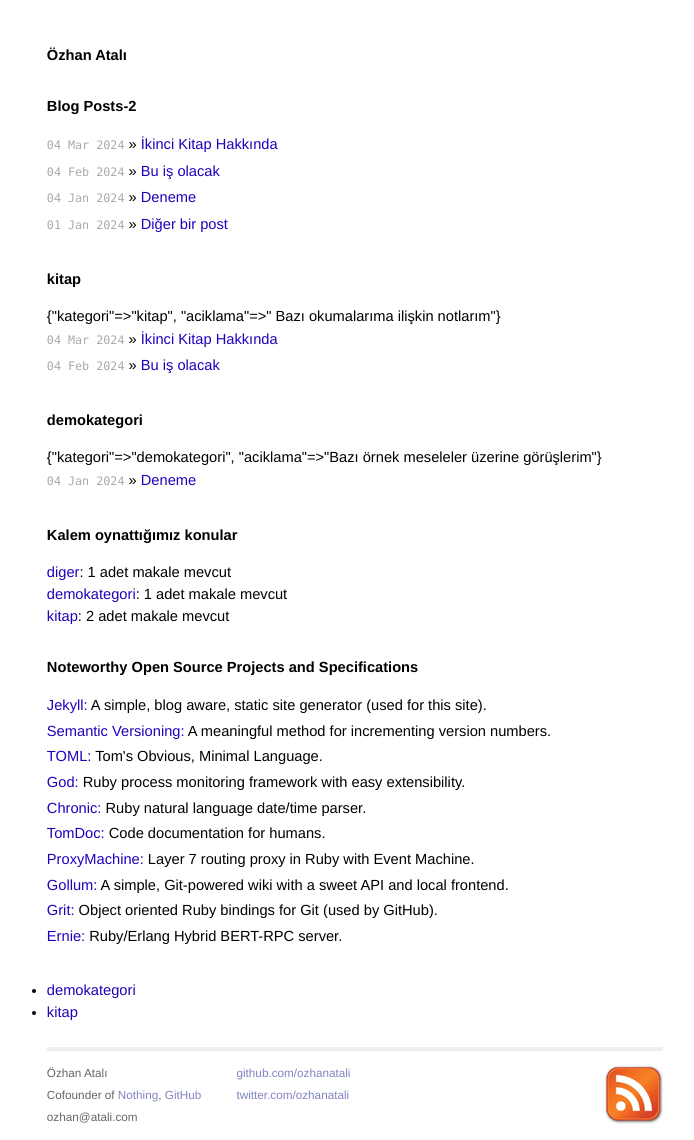
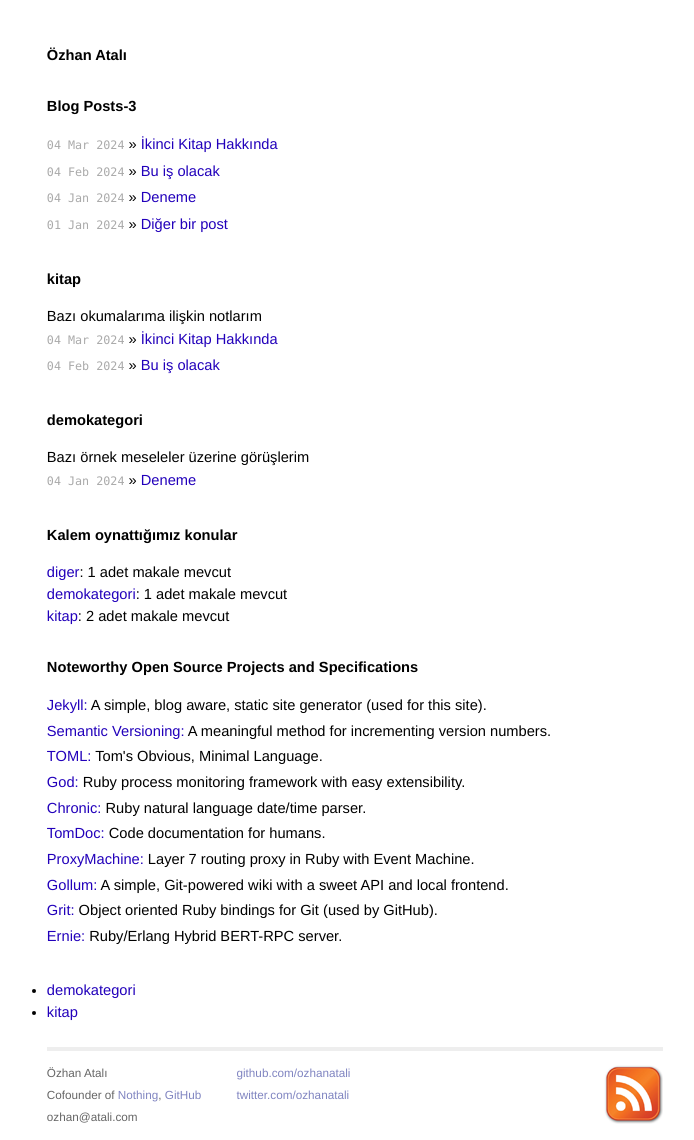
Before and after one commit to ozhanatali/ozhanatali.github.io, a Jekyll site: the page built from index.html, in a window 1280 px wide. Shown: the whole page, without its empty margins (285-979 px from the left). Built offline with Jekyll 4.4.1, drawn with Linux system fonts in a browser that asks for light colours.

Commit message:
Update index.html

```diff
--- a/index.html
+++ b/index.html
@@ -10,7 +10,7 @@
 
 
 <div id="home">
-  <h1>Blog Posts-2</h1>
+  <h1>Blog Posts-3</h1>
   <ul class="posts">
     {% for post in site.posts %}
       <li><span>{{ post.date | date_to_string }}</span> &raquo; <a href="{{ post.url }}">{{ post.title }}</a></li>
@@ -19,8 +19,8 @@
 
  {% for subcat in anasayfakategorileri %}
   <h1>{{subcat}}</h1>
-      {% assign kat_aciklamasi = site.data.kategoriler | where:"kategori", subcat | first %}
-         {{kat_aciklamasi}}
+      {% assign ilgilikategori = site.data.kategoriler | where:"kategori", subcat | first %}
+         {{ilgilikategori.aciklama}}
   <ul class="posts">
      {% for post in site.categories[subcat] %}
       <li><span>{{ post.date | date_to_string }}</span> &raquo; <a href="{{ post.url }}">{{ post.title }}</a></li>
```
